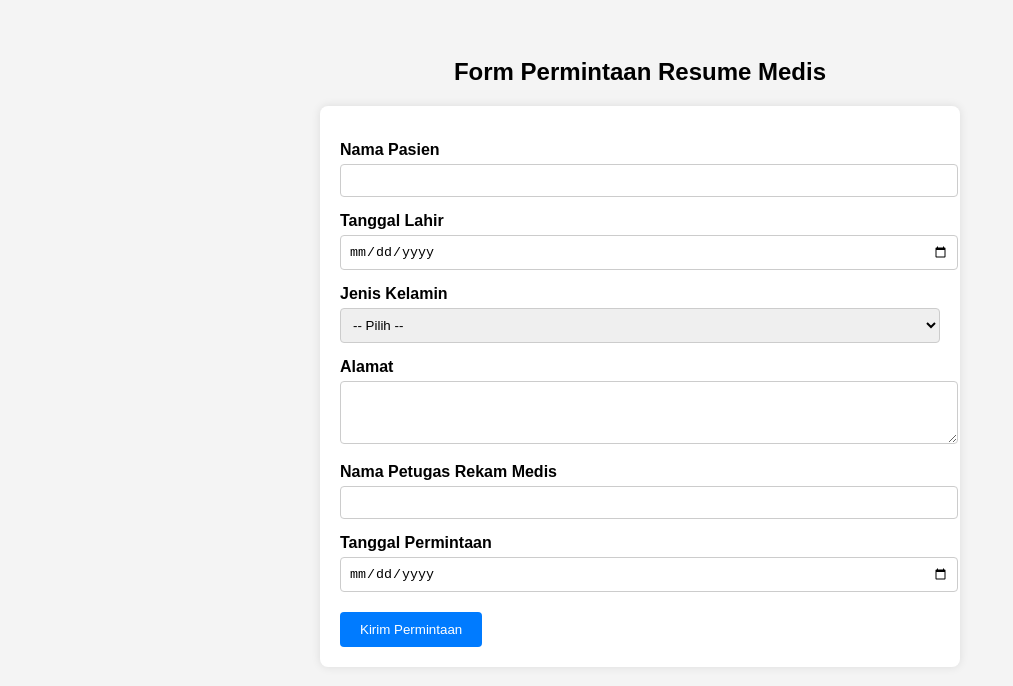
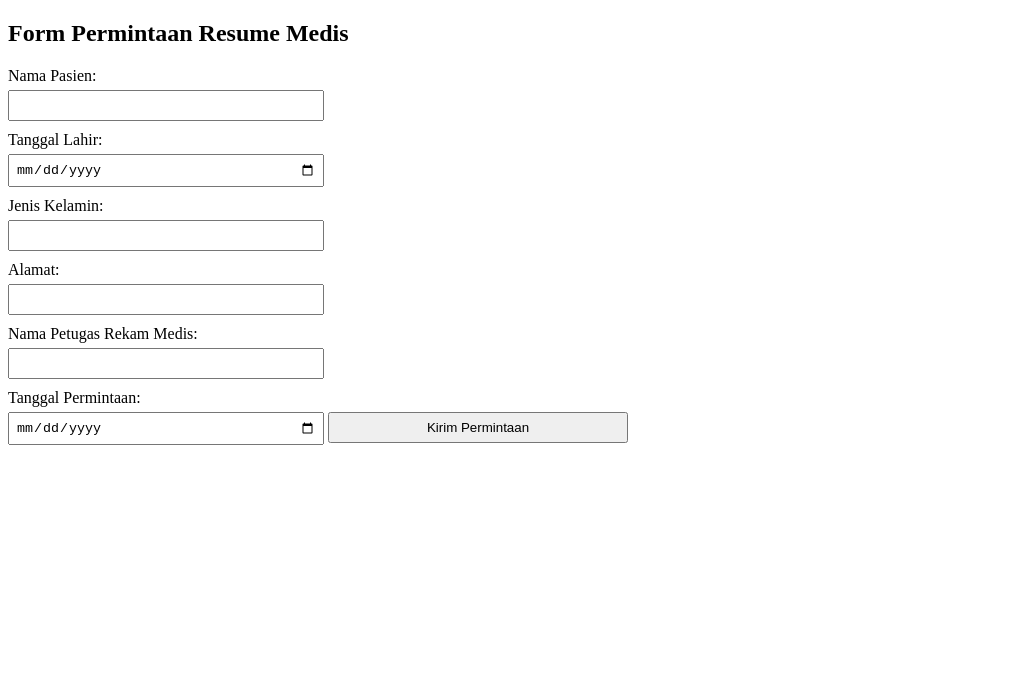
Before and after one commit to rekammedis123/varioindo, a plain HTML site: page index.html in a window 1280 px wide. Shown: the whole page, without its empty margins (0-1013 px from the left). Drawn offline with Linux system fonts and the light colour scheme.

Commit message:
Refactor HTML form and update JavaScript handling

```diff
--- a/index.html
+++ b/index.html
@@ -1,97 +1,75 @@
 <!DOCTYPE html>
-<html lang="id">
+<html>
 <head>
-  <meta charset="UTF-8">
   <title>Permintaan Resume Medis</title>
   <style>
-    body {
-      font-family: Arial, sans-serif;
-      background: #f4f4f4;
-      padding: 30px;
+    label {
+      display: block;
+      margin-top: 10px;
     }
-    form {
-      background: #fff;
-      padding: 20px;
-      border-radius: 8px;
-      max-width: 600px;
-      margin: auto;
-      box-shadow: 0 0 10px rgba(0,0,0,0.1);
-    }
-    label {
-      font-weight: bold;
-      margin-top: 15px;
-      display: block;
-    }
-    input, textarea, select {
-      width: 100%;
-      padding: 8px;
+    input, button {
       margin-top: 5px;
-      border-radius: 4px;
-      border: 1px solid #ccc;
-    }
-    button {
-      margin-top: 20px;
-      padding: 10px 20px;
-      background: #007bff;
-      color: white;
-      border: none;
-      border-radius: 4px;
-      cursor: pointer;
-    }
-    button:hover {
-      background: #0056b3;
+      padding: 6px;
+      width: 300px;
     }
   </style>
 </head>
 <body>
-
-  <h2 style="text-align:center;">Form Permintaan Resume Medis</h2>
-
+  <h2>Form Permintaan Resume Medis</h2>
   <form id="resumeForm">
-    <label>Nama Pasien</label>
+    <label>Nama Pasien:</label>
     <input type="text" name="nama_pasien" required>
 
-    <label>Tanggal Lahir</label>
+    <label>Tanggal Lahir:</label>
     <input type="date" name="tgl_lahir" required>
 
-    <label>Jenis Kelamin</label>
-    <select name="jk" required>
-      <option value="">-- Pilih --</option>
-      <option value="Laki-laki">Laki-laki</option>
-      <option value="Perempuan">Perempuan</option>
-    </select>
+    <label>Jenis Kelamin:</label>
+    <input type="text" name="jk" required>
 
-    <label>Alamat</label>
-    <textarea name="alamat" rows="3" required></textarea>
+    <label>Alamat:</label>
+    <input type="text" name="alamat" required>
 
-    <label>Nama Petugas Rekam Medis</label>
+    <label>Nama Petugas Rekam Medis:</label>
     <input type="text" name="petugas" required>
 
-    <label>Tanggal Permintaan</label>
+    <label>Tanggal Permintaan:</label>
     <input type="date" name="tgl_permintaan" required>
 
     <button type="submit">Kirim Permintaan</button>
   </form>
 
   <script>
+    const scriptURL = "https://script.google.com/macros/s/AKfycbyWjvtY2WO2W9FoXb6zgYDfYDBD4su_CIX5JEC4FjMxMTlGDWdW73s_lJeCH6JMw6lZ4g/exec";
+
     document.getElementById("resumeForm").addEventListener("submit", function(e) {
       e.preventDefault();
-      const formData = new FormData(this);
-      const data = {};
-      formData.forEach((value, key) => data[key] = value);
 
-      fetch("https://script.google.com/macros/s/AKfycbxsaKlHtmLqDvVBTILWF7mYLuy36S_OHxVdBTIDuUQ/dev", {
+      const form = e.target;
+      const data = {
+        nama_pasien: form.nama_pasien.value,
+        tgl_lahir: form.tgl_lahir.value,
+        jk: form.jk.value,
+        alamat: form.alamat.value,
+        petugas: form.petugas.value,
+        tgl_permintaan: form.tgl_permintaan.value
+      };
+
+      fetch(scriptURL, {
         method: "POST",
-        body: JSON.stringify(data),
         headers: {
           "Content-Type": "application/json"
-        }
+        },
+        body: JSON.stringify(data)
       })
       .then(res => res.text())
-      .then(msg => alert("Permintaan berhasil dikirim!"))
-      .catch(err => alert("Gagal mengirim: " + err));
+      .then(msg => {
+        alert("✅ " + msg);
+        form.reset();
+      })
+      .catch(err => {
+        alert("❌ Gagal mengirim: " + err);
+      });
     });
   </script>
-
 </body>
 </html>
```
